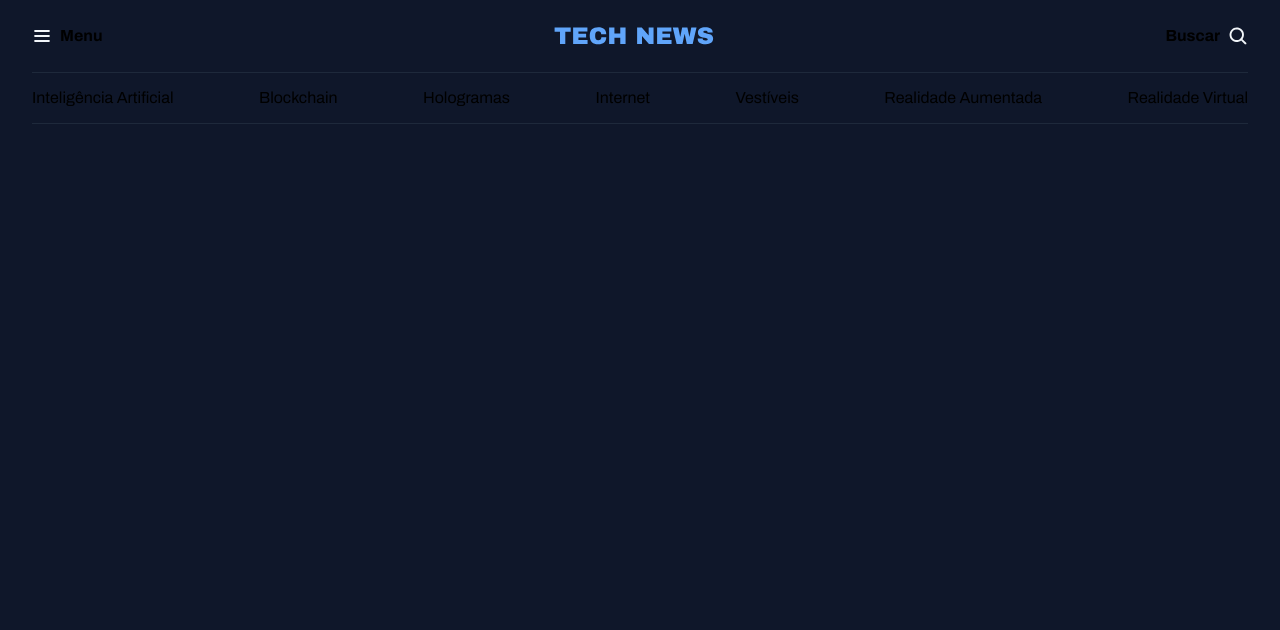
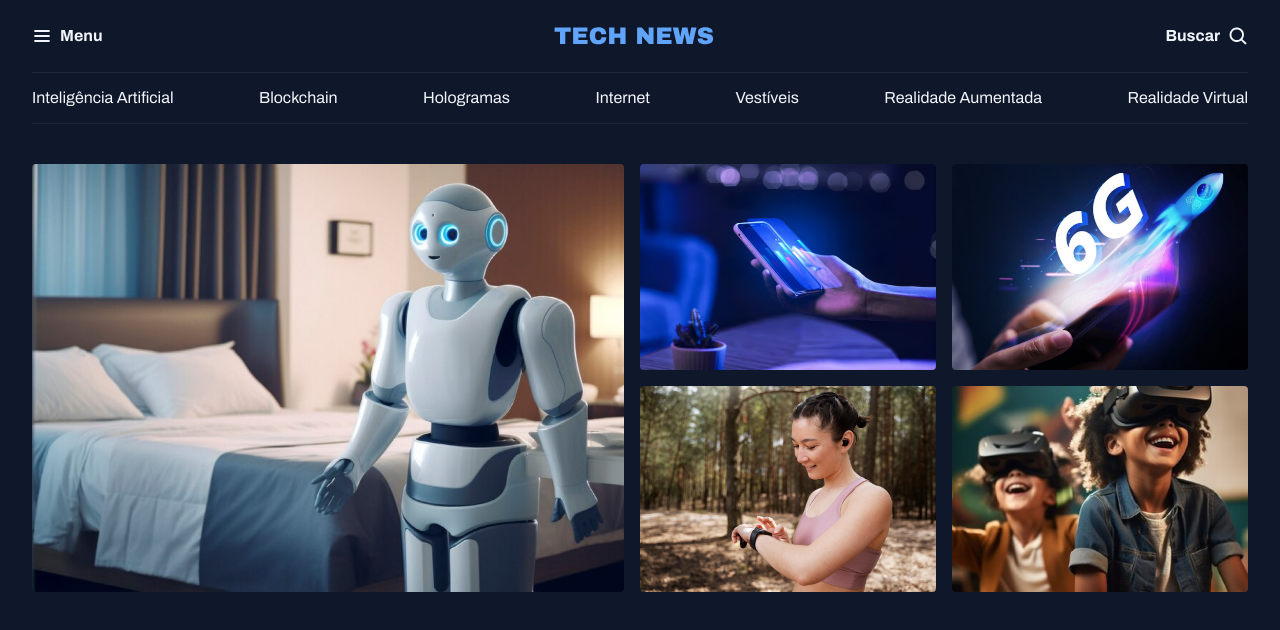
Before and after one commit to StyvenNoronha/projeto-04-fullstack, a plain HTML site: page index.html in a window 1280 px wide. Drawn offline with Linux system fonts and the light colour scheme.

Commit message:
estrutura da seção destaques

```diff
--- a/css/global.css
+++ b/css/global.css
@@ -10,7 +10,7 @@
   --brand-color-dark: #1d4ed8;
   --bg-color: #0f172a;
   --stroke-color: #1e293b;
-  --text-color-primary: #F1F5F;
+  --text-color-primary: #F1F5F9;
   --text-color-secondary: #cbd5e1;
 
   --font-family: "Archivo", sans-serif;
@@ -43,15 +43,16 @@ h3 {
   font: inherit;
 }
 
-.grid{
-  display: grid;
+img {
+  max-width: 100%;
 }
-.container{
+.container {
   max-width: 1280px;
   padding-inline: 32px;
-  margin-inline:auto ;
+  margin-inline: auto;
+}
+
+main{
+  margin-top: 40px;
 
 }
-.grid-flow-col{
-  grid-auto-flow:column ;
-}
--- a/css/index.css
+++ b/css/index.css
@@ -1,2 +1,4 @@
 @import url(global.css);
+@import url(utility.css);
 @import url(header.css);
+@import url(section.css);
--- /dev/null
+++ b/css/section.css
@@ -0,0 +1,7 @@
+#featured{
+    img{
+        height: 100%;
+        object-fit: cover;
+        border-radius: 4px;
+    }
+}
--- /dev/null
+++ b/css/utility.css
@@ -0,0 +1,13 @@
+.grid {
+  display: grid;
+}
+.grid-flow-col {
+  grid-auto-flow: column;
+}
+.grid-cols-2{
+    grid-template-columns: 1fr 1fr;
+}
+
+.gap-16{
+    gap: 16px;
+}
--- a/index.html
+++ b/index.html
@@ -31,5 +31,18 @@
         <a href="">Realidade Virtual</a>
       </nav>
     </header>
+    <main class="grid container">
+      <section id="featured" class="grid grid-flow-col gap-16">
+        <div>
+          <img src="assets/image/Image 01.png" alt="robo">
+        </div>
+        <div class="grid grid-cols-2 gap-16">
+          <img src="assets/image/Image 02.png" alt="image 1">
+          <img src="assets/image/Image 03.png" alt="image 2">
+          <img src="assets/image/Image 04.png" alt="image 3">
+          <img src="assets/image/Image 05.png" alt="image 4">
+        </div>
+      </section>
+    </main>
   </body>
 </html>
```
